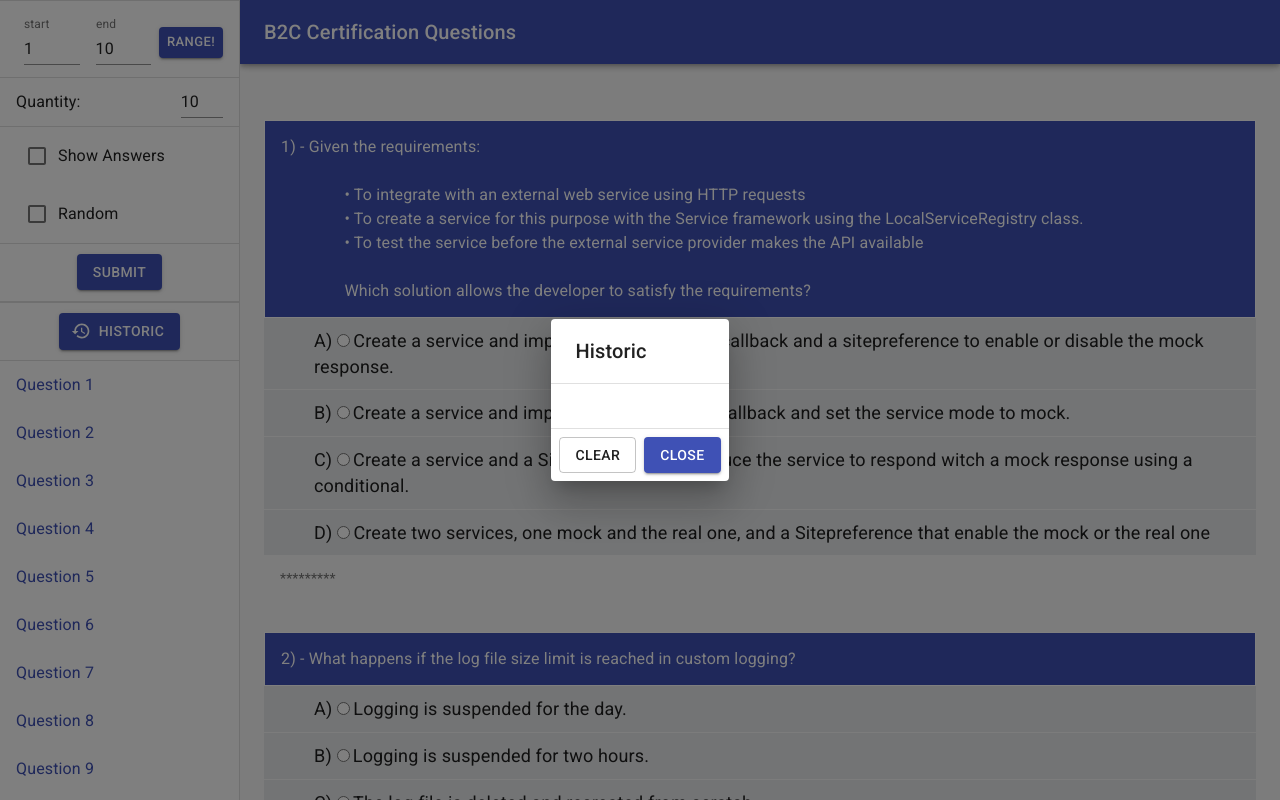
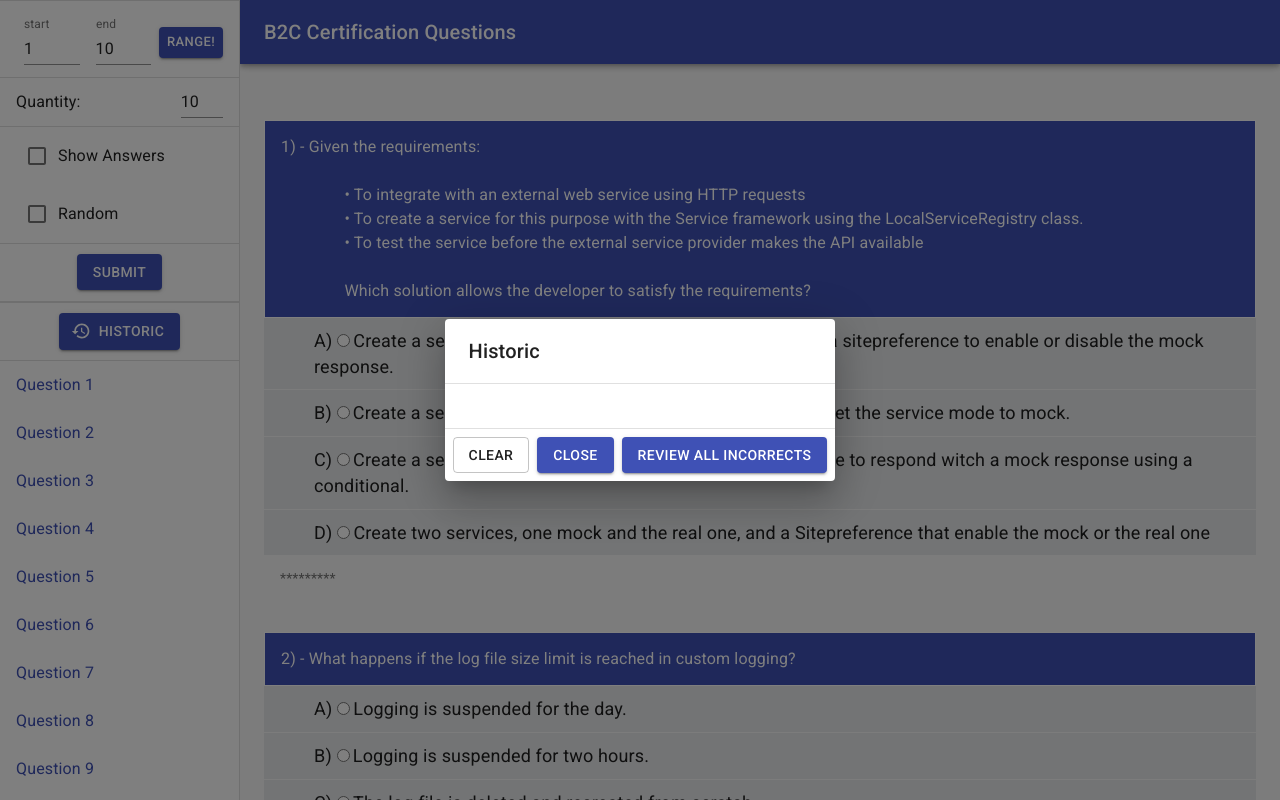
Before and after one commit to isaacjamesosf/b2c-certification-questions, a React (Create React App) app: page / in a window 1280 px wide. Both pictures are taken after a click on the button "HISTORIC". Shown: the top 800 px of the page. Built offline with nearby package versions, Linux system fonts and the light colour scheme.

Commit message:
review all incorrects

```diff
--- a/src/components/modal/ScrollDialog.js
+++ b/src/components/modal/ScrollDialog.js
@@ -10,6 +10,7 @@ function ScrollDialog({
   textHeader,
   open = false,
   onClose,
+  onReview,
   handleClear,
   children,
 }) {
@@ -50,6 +51,9 @@ function ScrollDialog({
           <Button variant="contained" onClick={onClose} color="primary">
             Close
           </Button>
+          <Button variant="contained" onClick={onReview} color="primary">
+            Review All Incorrects
+          </Button>
         </DialogActions>
       </Dialog>
     </div>
--- a/src/pages/prettyHome/PrettyHome.js
+++ b/src/pages/prettyHome/PrettyHome.js
@@ -50,6 +50,21 @@ function PrettyHome({ window }) {
   const handleCloseDiolog = useCallback(() => {
     setOpen(false);
   }, []);
+
+  const handleOnReview = useCallback(() => {
+    setQuestionsSort([]);
+    setTimeout(() => {
+      historic.map(item => {
+        setQuestionsSort( oldState => {
+          return [
+            ...oldState,
+            ...item.wrongAnswer
+          ]
+        })
+      })
+      handleCloseDiolog();
+    }, 10);
+  }, [handleCloseDiolog, historic]);
 
   const handleClearHistoric = useCallback(() => {
     setHistoric([]);
@@ -249,6 +264,7 @@ function PrettyHome({ window }) {
           textHeader="Historic"
           open={open}
           onClose={handleCloseDiolog}
+          onReview={handleOnReview}
           handleClear={handleClearHistoric}
         >
           <HistoricCard
```
